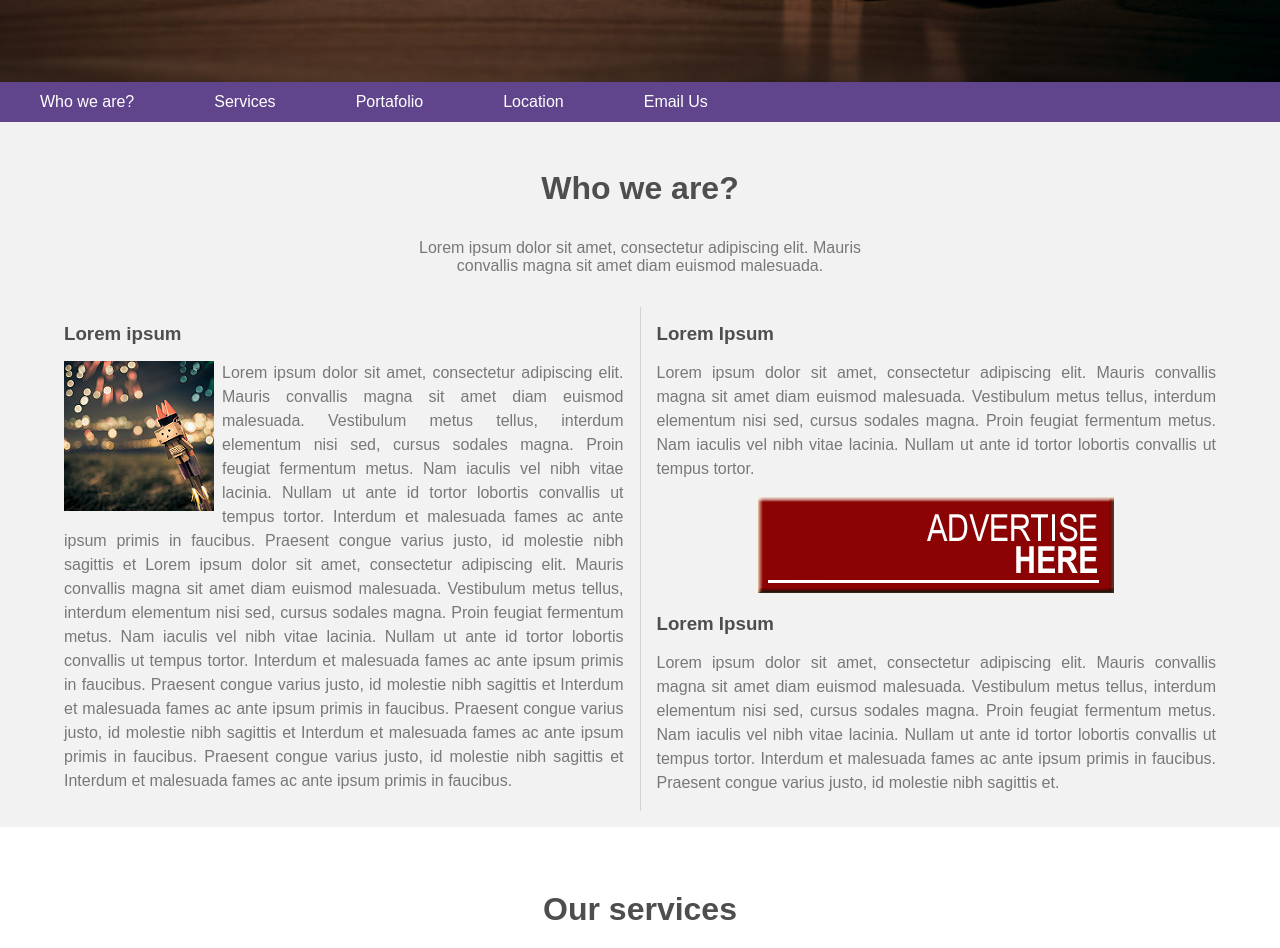
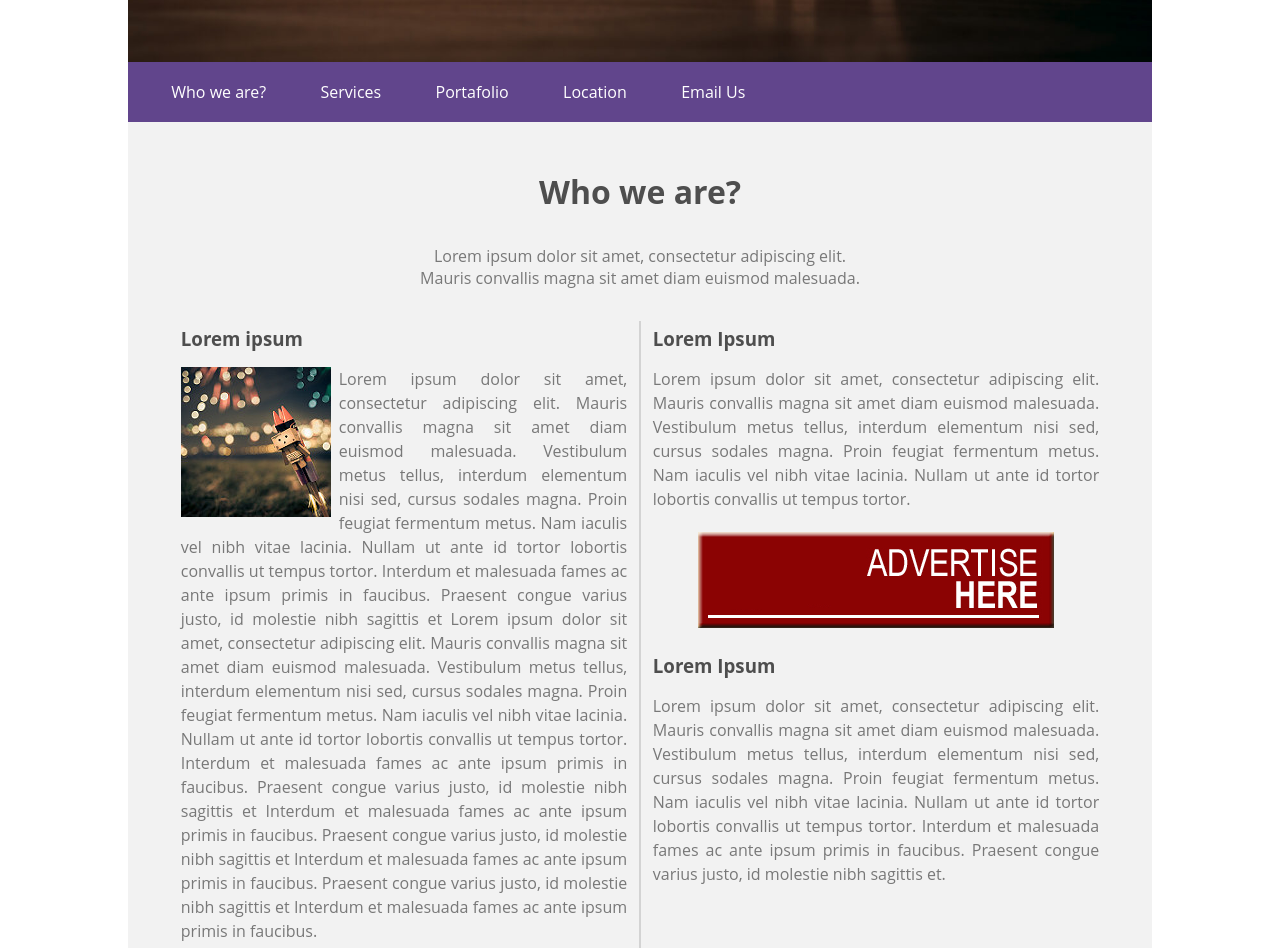
Before and after one commit to TinaAlzate/front-lasalle, a website: page index.html in a window 1280 px wide. Shown: the part 478-1426 px from the top of the page. Drawn offline with Linux system fonts and the light colour scheme; some packages are replaced by stand-ins of ours; a script that the page names is missing.

Commit message:
Entrega 2 definitiva

```diff
--- a/index.html
+++ b/index.html
@@ -26,7 +26,7 @@
         <section id="who_we_are">
             <div class="header_who">
                 <h2>Who we are?</h2>
-                <h3>Lorem ipsum dolor sit amet, consectetur adipiscing elit. Mauris convallis magna sit amet diam euismod malesuada.</h3>
+                <p>Lorem ipsum dolor sit amet, consectetur adipiscing elit. Mauris convallis magna sit amet diam euismod malesuada.</p>
             </div>
             <div class="body_who">
                 <div class="items_body vr">
@@ -53,7 +53,7 @@
         </section>
         <!--Our services section-->
         <section id="our_services">
-            <h2 >Our services</h2>
+            <h2>Our services</h2>
             <div class="body_services">
                 <article>
                     <i class="fa fa-cloud" aria-hidden="true"></i>
@@ -103,7 +103,7 @@
         <section id="portafolio">
             <div class="header_portafolio">
                 <h2>Portafolio</h2>
-                <h3>There are success projects created by us</h3>
+                <p>There are success projects created by us</p>
             </div>
             <div class="container_img">
                 <img src="./media/img/2.jpg" alt="Portfolio 2">
@@ -121,7 +121,7 @@
         <section id="location">
             <div class="header_location">
                 <h2>Location</h2>
-                <h3>You can find us:</h3>
+                <p>You can find us:</p>
             </div>
             <div class="body_location">
                 <iframe src="https://www.google.com/maps/embed?pb=!1m18!1m12!1m3!1d2992.411255462493!2d2.1274877098465526!3d41.408590494562844!2m3!1f0!2f0!3f0!3m2!1i1024!2i768!4f13.1!3m3!1m2!1s0x12a49816c5cc995f%3A0xe6d45d60cbf71998!2sLa%20Salle%20Campus%20Barcelona-URL!5e0!3m2!1ses-419!2ses!4v1688567601324!5m2!1ses-419!2ses" width="250" height="250" allowfullscreen="" loading="lazy" referrerpolicy="no-referrer-when-downgrade"></iframe>
--- a/style.css
+++ b/style.css
@@ -6,51 +6,66 @@
     --color-violet: #61458C;
     --color-map-filter: #79629E;
 }
+@import url('https://fonts.googleapis.com/css2?family=Open+Sans:wght@300;600&display=swap');
 *{
     padding: 0;
-    margin:0;
-    font-family: sans-serif;
+    margin:0 auto;
+    font-family:'Open Sans', sans-serif;
+    max-width: 64rem;
 }
 header{
     display: flex;
     flex-direction: column;
-    justify-content: center;
+    justify-content: end;
     height: 75vh;
     background-image: url('/media/img/header.jpg');
     background-repeat: no-repeat;
     background-position: center;
     background-size: cover;
     & h1{
-        font-size: 3rem;
+        margin: 0;
         height: 100%;
+        font-size: 2.5rem;
         color: white;
         display: flex;
         flex-direction: row;
         align-items: center;
+        justify-content: start;
         padding:2rem;
     }
+    & nav{
+        display: flex;
+        align-items: flex-end;
+        width: 100%;
+        height: 40%;
         & ul{
+            width: 100%;
+            margin: 0;
             background-color: var(--color-violet);
             display:flex;
             flex-direction: row;
+            align-items: start;
             list-style-type: none;
-        gap: 4rem;
-        padding:0.7rem 0.7rem 0.7rem 2rem;
+            gap: 2rem;
+            padding:1.2rem 2rem;
             & li{
+                margin:0;
                 & a{
                     text-decoration: none;
                     color: white;
-                padding: 0.5rem;
+                    padding: 0.7rem;
                     transition-property: all;
                     transition-duration:0.5s;
                 }
                 & a:hover{
                     background-color: white;
                     color: var(--color-violet);
-                border-radius: 0.2rem
+                    border-radius: 0.2rem;
                 }
             }
         }
+    }
+
 }
 #who_we_are{
     display:flex;
@@ -63,28 +78,27 @@ header{
         justify-content: center;
         align-items: center;
         text-align: center;
+
         & h2{
             font-size: 2rem;
             padding-bottom: 2rem;
             color: var(--color-title);
         }
-        & h3{
-            font-size: 1rem;
-            width: 42%;
-            font-weight: normal;
+        & p{
+            width: 52%;
             color: var(--color-text);
             padding-bottom: 2rem;
         }
     }
     & .body_who{
-        display: flex;
-        flex-direction:row;
+        columns: 2;
+        column-rule: solid 2px var(--color-radius-icon);
         & .items_body{
             width: 100%;
             display:flex;
             flex-direction: column;
-            padding: 1rem;
             & article{
+                padding:0.3rem;
                 & h3{
                     color: var(--color-title);
                     padding-bottom: 1rem;
@@ -109,9 +123,6 @@ header{
         }
     }
 }
-.vr{
-    border-right: 1px solid var(--color-radius-icon);
-}
 #our_services{
     padding:4rem 4rem 7rem 4rem;
     & h2{
@@ -128,18 +139,20 @@ header{
             display:flex;
             flex-direction: row;
             & i{
+                overflow: hidden;
                 display: flex;
                 justify-content: center;
                 align-items: center;
+                text-align: center;
                 font-size: 2.3rem;
-                width: 2rem;
+                width: 8rem;
                 height: 2rem;
-                color: var(--color-violet);
-                border: 0.3rem solid var(--color-radius-icon);
                 border-radius: 50%;
                 padding: 1.2rem;
                 transition-property: all;
                 transition-duration: 0.5s;
+                color: var(--color-violet);
+                border: 0.3rem solid var(--color-radius-icon);
             }
             & i:hover{
                 color:white;
@@ -177,8 +190,7 @@ header{
             padding-bottom: 2rem;
             color: var(--color-title);
         }
-        & h3{
-            font-weight: normal;
+        & p{
             color: var(--color-text);
             padding-bottom: 2rem;
         }
@@ -220,8 +232,7 @@ header{
             padding-bottom: 2rem;
             color: var(--color-title);
         }
-        & h3{
-            font-weight: normal;
+        & p{
             color: var(--color-text);
             padding-bottom: 2rem;
         }
@@ -309,7 +320,7 @@ footer{
     align-items: center;
     justify-content: end;
     background-color: var(--color-violet);
-    height: 1rem;
+    height: 1.2rem;
     padding: 0.5rem;
     & p{
         color: white;
```
Lines whose indentation alone changed are shown as unchanged.
